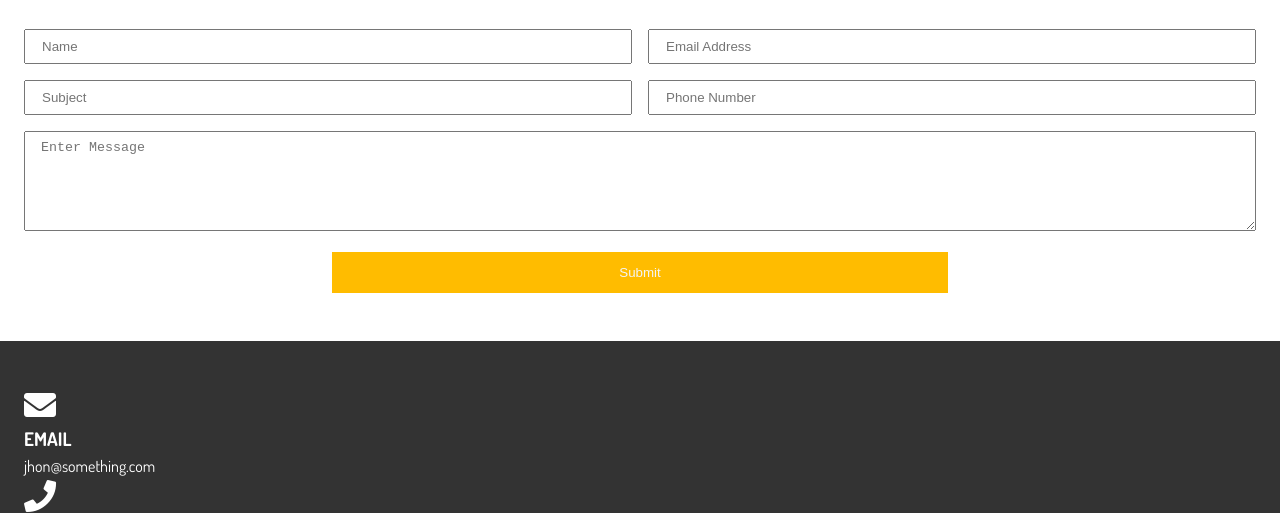
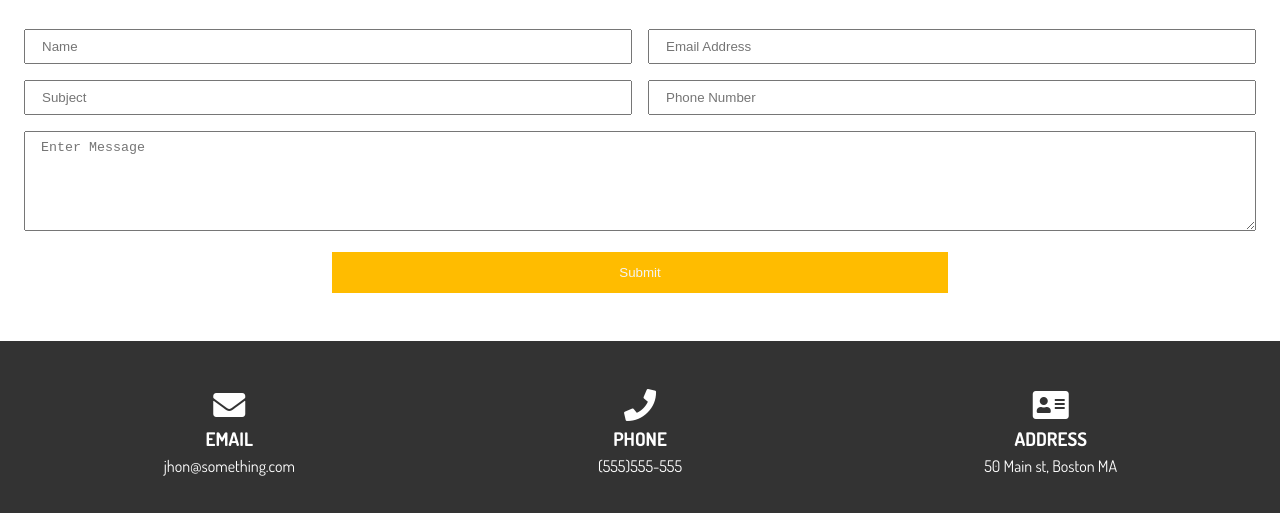
Before and after one commit to IPRIESPM/porfolio-sass, a website built with Vite: page src/contact.html in a window 1280 px wide. Shown: the part 241-754 px from the top of the page. Built offline with nearby package versions, Linux system fonts and the light colour scheme.

Commit message:
feat: :art: add style for contact section b

```diff
--- a/src/assets/css/contact.scss
+++ b/src/assets/css/contact.scss
@@ -39,4 +39,12 @@
             width: 50%;
         }
     }
+
+    &-b{
+        .contact-info{
+            display: grid;
+            grid-template-columns: repeat(3, 1fr);
+            text-align: center;
+        }
+    }
 }
--- a/src/contact.html
+++ b/src/contact.html
@@ -48,7 +48,7 @@
 
     <section id="contact-b" class="py-3 bg-dark">
         <div class="container">
-            <div class="contact info">
+            <div class="contact-info">
                 <div>
                     <i class="i fas fa-envelope fa-2x"></i>
                     <h3>Email</h3>
```
